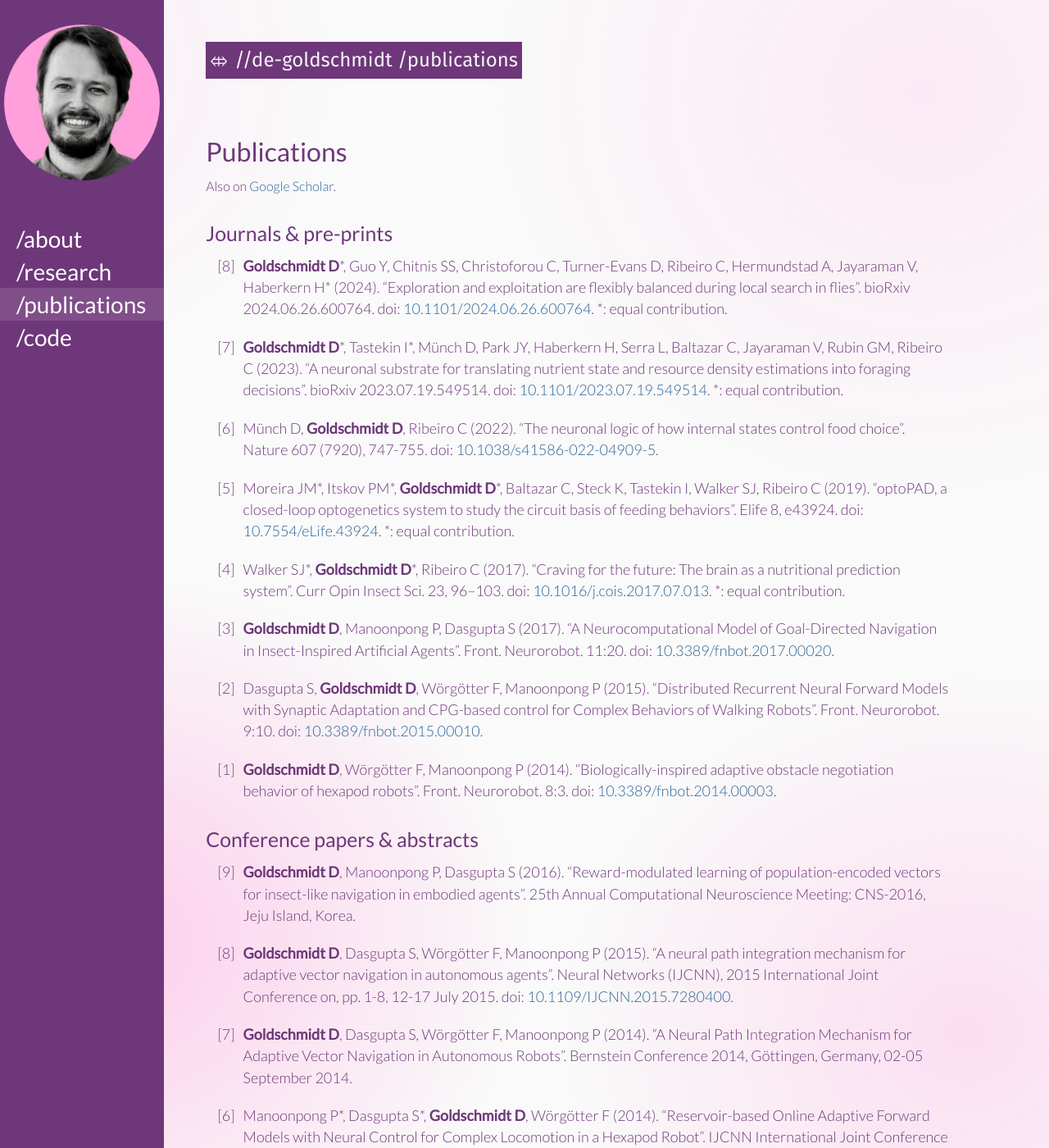
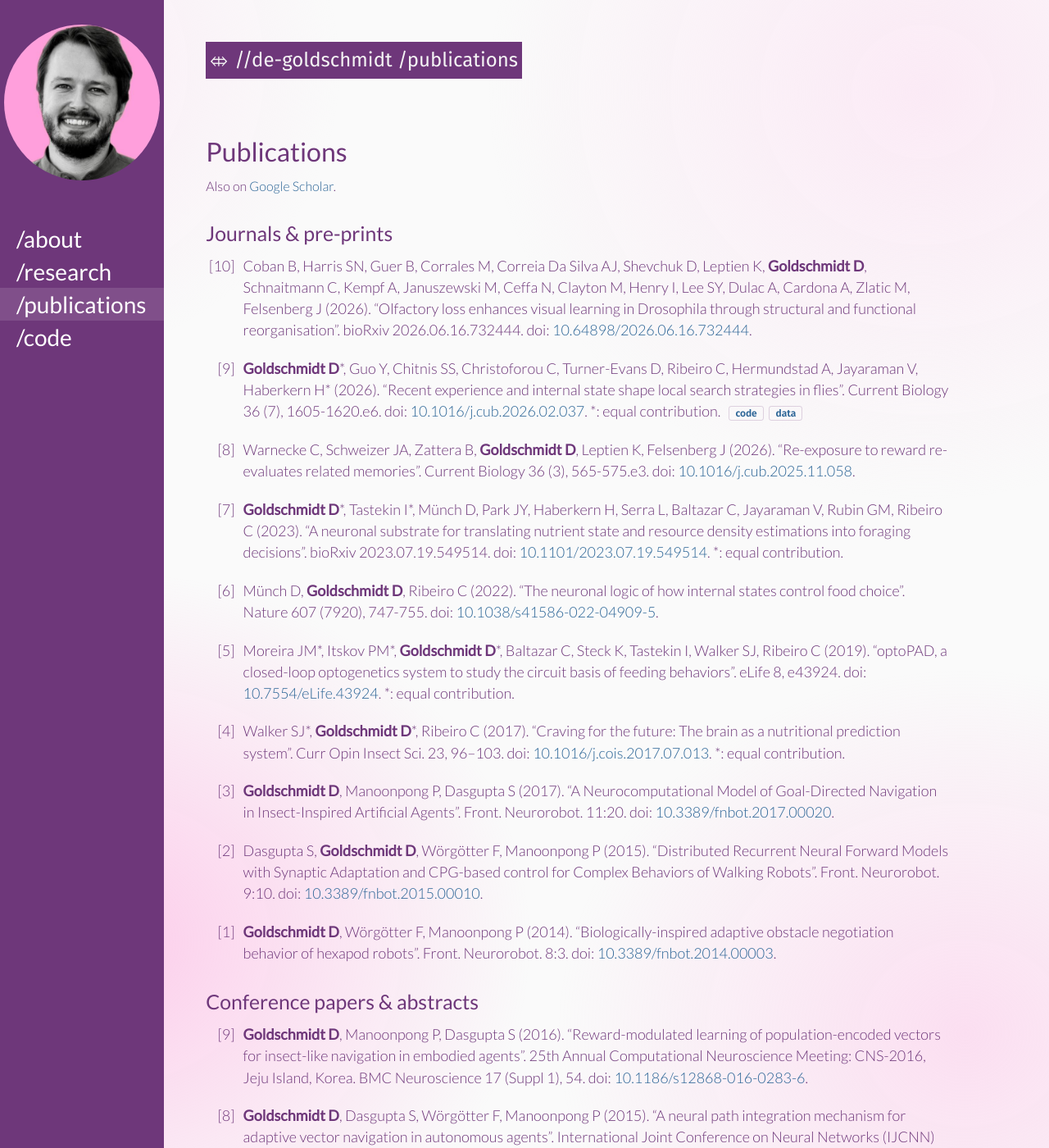
Before and after one commit to degoldschmidt/degoldschmidt.github.io, a Jekyll site: the page built from pubs.html, in a window 1280 px wide and 1400 px high. Shown: the whole window at 82% size. Built offline with Jekyll 4.4.1, drawn with Linux system fonts in a browser that asks for light colours; some of the changed text lies outside the part shown.

Commit message:
Update publications from Google Scholar
Reconciled the list against Google Scholar, cross-checked every entry with
Crossref and OpenAlex. Journals 8 -> 10; every DOI verified to resolve.

Two papers had been published since the site was last touched, and neither was
listed:

- "Recent experience and internal state shape local search strategies in flies",
  Current Biology 36(7), 1605-1620.e6. This is the published version of the 2024
  bioRxiv preprint the site listed — the title changed during review, so it did
  not look like the same work. Replaced the preprint entry with the paper, and
  attached the Zenodo code and Mendeley data DOIs.

- "Re-exposure to reward re-evaluates related memories", Warnecke et al.,
  Current Biology 36(3), 565-575.e3. First published postdoc paper, on memory
  re-evaluation. Google Scholar had it; OpenAlex did not, which is why both
  sources were worth checking.

Also added the 2026 bioRxiv preprint on olfactory loss and visual learning
(Coban et al., 19 authors).

Confirmed the 2023 nutrient-state bioRxiv is still unpublished, so it stays
listed as a preprint.

Conference entries: eight of nine had no link of any kind. Added verified DOIs
for CNS-2016, IJCNN 2014, Living Machines 2013, AIM 2013 and IROS 2012, plus
page ranges. The three Bernstein abstracts have no DOI and remain plain text.

Schema gains optional `code:` and `data:` fields, rendered as chips — the list
previously had no way to point at either, which is a poor showing for someone
whose work is largely computational.

pubs.html duplicated its entire rendering block once per list; both now use
_includes/publist.html.

Co-Authored-By: Claude Opus 5 (1M context) <noreply@anthropic.com>
Claude-Session: https://claude.ai/code/session_01HxkJKeQ9S3yMwZNJt93A1D

```diff
--- a/_data/pubs.yml
+++ b/_data/pubs.yml
@@ -5,17 +5,35 @@
 # `authors` carries raw HTML on purpose (bold on Dennis's own name). Liquid does
 # not auto-escape, so it passes through.
 # `doi` is a bare identifier — pubs.html builds the https://doi.org/ URL from it.
+# `code` / `data` are optional bare DOIs, rendered as extra links.
+#
+# Last reconciled against Google Scholar and Crossref/OpenAlex, 2026-07-26.
 
 journals:
+  - authors: "Coban B, Harris SN, Guer B, Corrales M, Correia Da Silva AJ, Shevchuk D, Leptien K, <b>Goldschmidt D</b>, Schnaitmann C, Kempf A, Januszewski M, Ceffa N, Clayton M, Henry I, Lee SY, Dulac A, Cardona A, Zlatic M, Felsenberg J"
+    year: 2026
+    title: "Olfactory loss enhances visual learning in Drosophila through structural and functional reorganisation"
+    venue: "bioRxiv 2026.06.16.732444"
+    doi: "10.64898/2026.06.16.732444"
+
+  # Published version of the 2024 bioRxiv preprint (2024.06.26.600764), which
+  # this entry replaces — the title changed during review.
   - authors: "<b>Goldschmidt D</b>*, Guo Y, Chitnis SS, Christoforou C, Turner-Evans D, Ribeiro C, Hermundstad A, Jayaraman V, Haberkern H*"
-    year: 2024
-    title: "Exploration and exploitation are flexibly balanced during local search in flies"
-    venue: "bioRxiv 2024.06.26.600764"
-    doi: "10.1101/2024.06.26.600764"
+    year: 2026
+    title: "Recent experience and internal state shape local search strategies in flies"
+    venue: "Current Biology 36 (7), 1605-1620.e6"
+    doi: "10.1016/j.cub.2026.02.037"
+    code: "10.5281/zenodo.18483674"
+    data: "10.17632/5hdvknkps5.1"
     note: "*: equal contribution."
 
+  - authors: "Warnecke C, Schweizer JA, Zattera B, <b>Goldschmidt D</b>, Leptien K, Felsenberg J"
+    year: 2026
+    title: "Re-exposure to reward re-evaluates related memories"
+    venue: "Current Biology 36 (3), 565-575.e3"
+    doi: "10.1016/j.cub.2025.11.058"
+
   - authors: "<b>Goldschmidt D</b>*, Tastekin I*, Münch D, Park JY, Haberkern H, Serra L, Baltazar C, Jayaraman V, Rubin GM, Ribeiro C"
-    # Was 2022, which contradicted the DOI. Crossref: posted 2023-07-19 on bioRxiv.
     year: 2023
     title: "A neuronal substrate for translating nutrient state and resource density estimations into foraging decisions"
     venue: "bioRxiv 2023.07.19.549514"
@@ -31,7 +49,7 @@ journals:
   - authors: "Moreira JM*, Itskov PM*, <b>Goldschmidt D</b>*, Baltazar C, Steck K, Tastekin I, Walker SJ, Ribeiro C"
     year: 2019
     title: "optoPAD, a closed-loop optogenetics system to study the circuit basis of feeding behaviors"
-    venue: "Elife 8, e43924"
+    venue: "eLife 8, e43924"
     doi: "10.7554/eLife.43924"
     note: "*: equal contribution."
 
@@ -42,14 +60,12 @@ journals:
     doi: "10.1016/j.cois.2017.07.013"
     note: "*: equal contribution."
 
-  # DOI was "10.3389/fn-bot.2017.00020" — stray hyphen, 404'd since 2017.
   - authors: "<b>Goldschmidt D</b>, Manoonpong P, Dasgupta S"
     year: 2017
     title: "A Neurocomputational Model of Goal-Directed Navigation in Insect-Inspired Artificial Agents"
     venue: "Front. Neurorobot. 11:20"
     doi: "10.3389/fnbot.2017.00020"
 
-  # DOI had a trailing period inside the href — also 404'd.
   - authors: "Dasgupta S, <b>Goldschmidt D</b>, Wörgötter F, Manoonpong P"
     year: 2015
     title: "Distributed Recurrent Neural Forward Models with Synaptic Adaptation and CPG-based control for Complex Behaviors of Walking Robots"
@@ -66,12 +82,13 @@ conference:
   - authors: "<b>Goldschmidt D</b>, Manoonpong P, Dasgupta S"
     year: 2016
     title: "Reward-modulated learning of population-encoded vectors for insect-like navigation in embodied agents"
-    venue: "25th Annual Computational Neuroscience Meeting: CNS-2016, Jeju Island, Korea"
+    venue: "25th Annual Computational Neuroscience Meeting: CNS-2016, Jeju Island, Korea. BMC Neuroscience 17 (Suppl 1), 54"
+    doi: "10.1186/s12868-016-0283-6"
 
   - authors: "<b>Goldschmidt D</b>, Dasgupta S, Wörgötter F, Manoonpong P"
     year: 2015
     title: "A neural path integration mechanism for adaptive vector navigation in autonomous agents"
-    venue: "Neural Networks (IJCNN), 2015 International Joint Conference on, pp. 1-8, 12-17 July 2015"
+    venue: "International Joint Conference on Neural Networks (IJCNN) 2015, pp. 1-8"
     doi: "10.1109/IJCNN.2015.7280400"
 
   - authors: "<b>Goldschmidt D</b>, Dasgupta S, Wörgötter F, Manoonpong P"
@@ -82,7 +99,8 @@ conference:
   - authors: "Manoonpong P*, Dasgupta S*, <b>Goldschmidt D</b>, Wörgötter F"
     year: 2014
     title: "Reservoir-based Online Adaptive Forward Models with Neural Control for Complex Locomotion in a Hexapod Robot"
-    venue: "IJCNN International Joint Conference on Neural Networks 2014"
+    venue: "International Joint Conference on Neural Networks (IJCNN) 2014, pp. 3295-3302"
+    doi: "10.1109/IJCNN.2014.6889405"
     note: "*: equal contribution."
 
   - authors: "<b>Goldschmidt D</b>, Wörgötter F, Manoonpong P"
@@ -93,12 +111,14 @@ conference:
   - authors: "Manoonpong P, <b>Goldschmidt D</b>, Wörgötter F, Kovalev A, Heepe L, Gorb S"
     year: 2013
     title: "Using a Biological Material to Improve Locomotion of Hexapod Robots"
-    venue: "Living Machines: The International Conference on Biomimetics and Biohybrid Systems, London, UK, 29 July - 2 Aug 2013"
+    venue: "Living Machines 2013, London, UK. Lecture Notes in Computer Science, pp. 402-404"
+    doi: "10.1007/978-3-642-39802-5_48"
 
   - authors: "Zenker S, Erdal Aksoy E, <b>Goldschmidt D</b>, Wörgötter F, Manoonpong P"
     year: 2013
     title: "Visual Terrain Classification for Selecting Energy Efficient Gaits of a Hexapod Robot"
-    venue: "The 2013 IEEE/ASME International Conference on Advanced Intelligent Mechatronics, Wollongong, Australia, 9-12 July 2013"
+    venue: "IEEE/ASME International Conference on Advanced Intelligent Mechatronics 2013, Wollongong, Australia, pp. 577-584"
+    doi: "10.1109/AIM.2013.6584154"
 
   - authors: "<b>Goldschmidt D</b>, Hesse F, Wörgötter F, Manoonpong P"
     year: 2012
@@ -109,4 +129,5 @@ conference:
     year: 2012
     title: "Biologically Inspired Reactive Climbing Behavior of Hexapod Robots"
     venue: "IEEE/RSJ International Conference on Intelligent Robots and Systems (IROS) 2012, Portugal, pp. 4632-4637"
+    doi: "10.1109/IROS.2012.6386135"
     award: "Best Paper Award Finalist and Best Student Paper Award Finalist."
--- /dev/null
+++ b/_includes/publist.html
@@ -0,0 +1,27 @@
+{%- comment -%}
+  Renders one publication list. Usage:
+    {% include publist.html list=site.data.pubs.journals %}
+
+  The counter starts at size+1 and each item decrements, so entries render
+  newest-first as [n]…[1] and adding one can't desynchronise the numbering.
+{%- endcomment -%}
+{%- assign start = include.list | size | plus: 1 -%}
+<ol class="pub-list" style="counter-reset: item {{ start }}">
+  {%- for p in include.list %}
+  <li>
+    <span
+      >{{ p.authors }} ({{ p.year }}). &ldquo;{{ p.title }}&rdquo;. {{ p.venue }}.
+      {%- if p.doi %} doi:
+      <a href="https://doi.org/{{ p.doi }}">{{ p.doi }}</a>.{% endif %}
+      {%- if p.note %} {{ p.note }}{% endif %}
+      {%- if p.award %} <span class="award">{{ p.award }}</span>{% endif %}
+      {%- if p.code or p.data %}
+      <span class="pub-links">
+        {%- if p.code %}<a href="https://doi.org/{{ p.code }}">code</a>{% endif %}
+        {%- if p.data %}<a href="https://doi.org/{{ p.data }}">data</a>{% endif %}
+      </span>
+      {%- endif %}</span
+    >
+  </li>
+  {%- endfor %}
+</ol>
--- a/css/main.css
+++ b/css/main.css
@@ -649,3 +649,20 @@ h5 a:hover {
   opacity: 0.7;
   font-size: 0.8125rem;
 }
+
+.pub-links {
+  white-space: nowrap;
+}
+.pub-links a {
+  display: inline-block;
+  margin-left: 0.4rem;
+  padding: 0.05rem 0.45rem;
+  border: 1px solid var(--rule);
+  border-radius: 3px;
+  font: 600 0.75rem var(--font-display);
+}
+.pub-links a:hover {
+  background: var(--purple);
+  color: var(--paper);
+  text-decoration: none;
+}
--- a/pubs.html
+++ b/pubs.html
@@ -15,33 +15,7 @@ crumb: /publications
 </div>
 
 <h2>Journals &amp; pre-prints</h2>
-{%- assign start = site.data.pubs.journals | size | plus: 1 %}
-<ol class="pub-list" style="counter-reset: item {{ start }}">
-  {%- for p in site.data.pubs.journals %}
-  <li>
-    <span
-      >{{ p.authors }} ({{ p.year }}). &ldquo;{{ p.title }}&rdquo;. {{ p.venue
-      }}.{% if p.doi %} doi:
-      <a href="https://doi.org/{{ p.doi }}">{{ p.doi }}</a>.{% endif %}{% if
-      p.note %} {{ p.note }}{% endif %}{% if p.award %}
-      <span class="award">{{ p.award }}</span>{% endif %}</span
-    >
-  </li>
-  {%- endfor %}
-</ol>
+{% include publist.html list=site.data.pubs.journals %}
 
 <h2>Conference papers &amp; abstracts</h2>
-{%- assign start = site.data.pubs.conference | size | plus: 1 %}
-<ol class="pub-list" style="counter-reset: item {{ start }}">
-  {%- for p in site.data.pubs.conference %}
-  <li>
-    <span
-      >{{ p.authors }} ({{ p.year }}). &ldquo;{{ p.title }}&rdquo;. {{ p.venue
-      }}.{% if p.doi %} doi:
-      <a href="https://doi.org/{{ p.doi }}">{{ p.doi }}</a>.{% endif %}{% if
-      p.note %} {{ p.note }}{% endif %}{% if p.award %}
-      <span class="award">{{ p.award }}</span>{% endif %}</span
-    >
-  </li>
-  {%- endfor %}
-</ol>
+{% include publist.html list=site.data.pubs.conference %}
```
